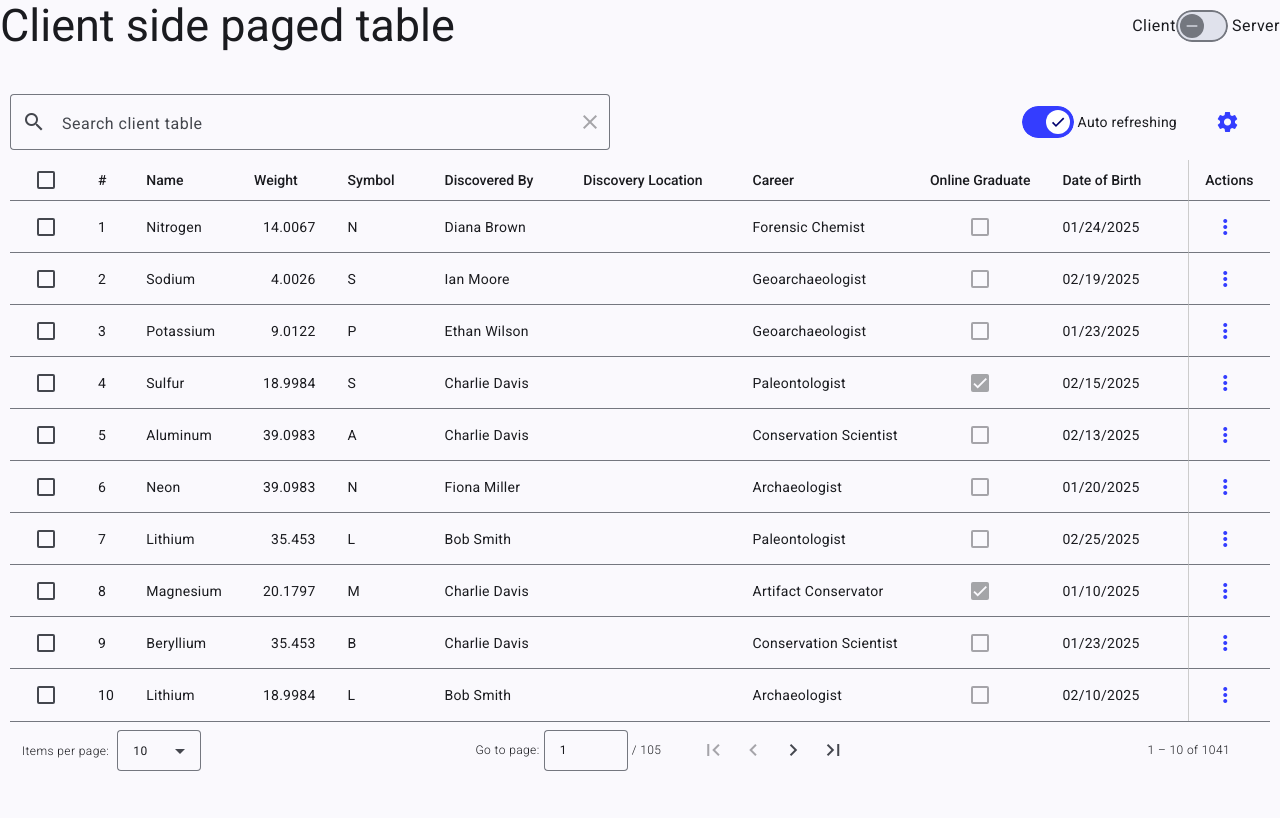
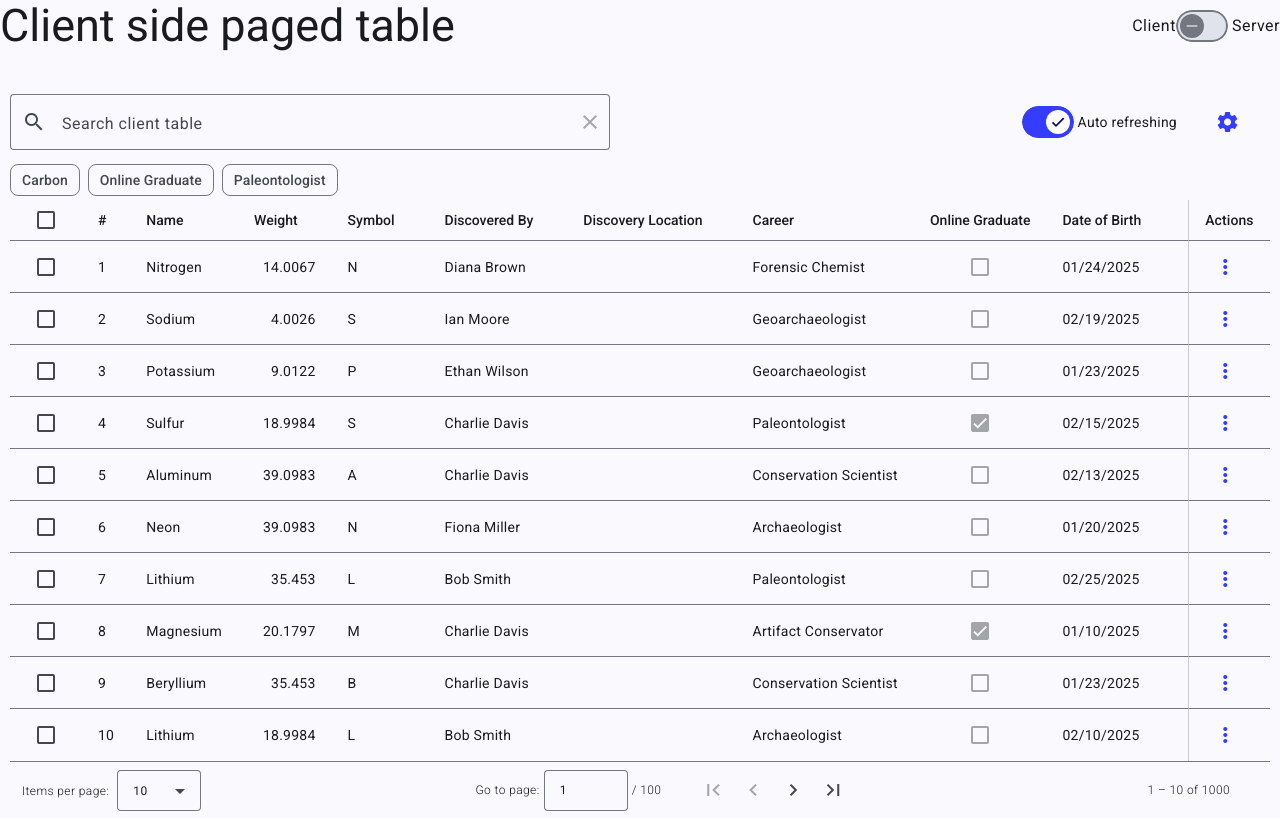
Before and after one commit to this-wastes-time/sp1-custom-table, an Angular app in the folder sp1-custom-table/: page / in a window 1280 px wide. Built offline with nearby package versions, Linux system fonts and the light colour scheme.

Commit message:
resolves #81; example mat-chip quick filters

```diff
--- a/sp1-custom-table/src/app/app.component.html
+++ b/sp1-custom-table/src/app/app.component.html
@@ -17,6 +17,15 @@
         [pageSize]="cPageSize"
         (filterChange)="clientFilterChanged($event)"
         (sortChange)="clientSortChanged($event)">
+        <div>
+          <mat-chip-listbox aria-label="select a filter"
+            (change)="onChipChange($event.value)"
+            multiple>
+            <mat-chip-option color="primary" [value]="{ field: 'name', value:'Carbon' }"> Carbon </mat-chip-option>
+            <mat-chip-option color="primary" [value]="{ field: 'online', value:true }"> Online Graduate </mat-chip-option>
+            <mat-chip-option color="primary" [value]="{ field: 'career', value:'Paleontologist' }"> Paleontologist </mat-chip-option>
+          </mat-chip-listbox>
+        </div>
       </app-custom-table>
 
       <mat-divider></mat-divider>
--- a/sp1-custom-table/src/app/app.component.ts
+++ b/sp1-custom-table/src/app/app.component.ts
@@ -12,13 +12,16 @@ import { Column } from './shared/components/custom-table/models/column.model';
 import { PathValuePipe } from './shared/pipes/path-value.pipe';
 import { MatSlideToggleModule } from '@angular/material/slide-toggle';
 import { SpanFillerComponent } from './shared/components/span-filler/span-filler.component';
+import { MatChipsModule } from '@angular/material/chips';
 
 const AFREFRESH = 2000;
 
 @Component({
   selector: 'app-root',
   standalone: true,
-  imports: [CustomTableComponent, ClientPaginatorComponent, ServerPaginatorComponent, AsyncPipe, MatDividerModule, MatSlideToggleModule, SpanFillerComponent],
+  imports: [CustomTableComponent, ClientPaginatorComponent, ServerPaginatorComponent, AsyncPipe, MatDividerModule, MatSlideToggleModule, SpanFillerComponent,
+    MatChipsModule
+  ],
   templateUrl: './app.component.html',
   styleUrl: './app.component.scss',
   providers: [PathValuePipe],
@@ -73,7 +76,7 @@ export class AppComponent implements OnInit {
           type: 'text',
           field: 'discoveryLocation',
           header: 'Discovery Location',
-          valueGetter: (row) => `${row.university} (${row.country})`,
+          valueGetter: (row: MockModel) => `${row.university} (${row.country})`,
           sortable: true,
         },
         {
@@ -86,7 +89,7 @@ export class AppComponent implements OnInit {
           type: 'checkbox',
           field: 'online',
           header: 'Online Graduate',
-          checked(row) {
+          checked(row: MockModel) {
             return row.online;
           },
           align: 'center',
@@ -101,7 +104,7 @@ export class AppComponent implements OnInit {
           type: 'checkbox',
           field: 'married',
           header: 'Married',
-          checked(row) {
+          checked(row: MockModel) {
             return row.married;
           },
           align: 'center',
@@ -153,7 +156,7 @@ export class AppComponent implements OnInit {
         {
           label: 'Show details',
           description: 'Show more details',
-          action: (row) => console.log('Showing details:', row),
+          action: (row: MockModel) => console.log('Showing details:', row),
         },
       ],
     },
@@ -226,8 +229,9 @@ export class AppComponent implements OnInit {
   cPageIndex = 0;
   cPageSize = 10;
   cPageSizeOptions = [10, 20, 40, 80, 100];
-  // Client filter var.
-  clientFilter = '';
+  // Client filter vars.
+  clientSearchBarText = '';
+  clientColumnFilters: Record<string, unknown> = {};
   // Client sort var.
   clientSort = { active: '', direction: '' };
 
@@ -275,7 +279,7 @@ export class AppComponent implements OnInit {
     this.loadData();
 
     // Start auto refresh on client table.
-    this.startAF();
+    // this.startAF();
   }
 
   loadData(): void {
@@ -356,13 +360,14 @@ export class AppComponent implements OnInit {
     let filteredData = [...this.clientData];
 
     // Store filtering and sorting options.
-    const globalFilter = this.clientFilter;
+    const searchBarText = this.clientSearchBarText;
+    const columnFilters = this.clientColumnFilters;
     const sortBy = this.clientSort.active;
     const sortDirection = this.clientSort.direction;
 
     // Apply global filter, if provided
-    if (globalFilter) {
-      const searchTerm = globalFilter.toLowerCase();
+    if (searchBarText) {
+      const searchTerm = searchBarText.toLowerCase();
       filteredData = filteredData.filter((item) =>
         Object.values(item).some((value) =>
           value !== null &&
@@ -370,6 +375,29 @@ export class AppComponent implements OnInit {
           value.toString().toLowerCase().includes(searchTerm)
         )
       );
+    }
+
+    if (columnFilters) {
+      Object.keys(columnFilters).forEach((key) => {
+        const filterValue = columnFilters[key];
+        filteredData = filteredData.filter((item) => {
+          // Get nested value
+          const itemValue = this.pvp.transform(item, key);
+
+          // Handle multiple values filtering (e.g., "name": ["Aluminum", "Beryllium"])
+          if (Array.isArray(filterValue)) {
+            return filterValue.includes(itemValue);
+          }
+
+          // Handle string matching (case-insensitive)
+          if (typeof itemValue === 'string') {
+            return itemValue.toLowerCase().includes(String(filterValue).toLowerCase());
+          }
+
+          // Handle direct equality checks for booleans and numbers
+          return itemValue === filterValue;
+        });
+      });
     }
 
     // Sort if sortBy is provided
@@ -415,13 +443,13 @@ export class AppComponent implements OnInit {
     this.loading = true;
     // Reset if paginator knows the data limit.
     this.serverPaginator.totalItemsKnown = false;
-    const globalFilter = this.serverFilter;
+    const searchBarText = this.serverFilter;
     const sortBy = this.serverSort.active;
     const sortDirection = this.serverSort.direction;
 
 
     setTimeout(() => {
-      this.serverData$ = this.mockService.fetchData(this.sPageIndex, this.sPageSize, sortBy, sortDirection, globalFilter).pipe(
+      this.serverData$ = this.mockService.fetchData(this.sPageIndex, this.sPageSize, sortBy, sortDirection, searchBarText).pipe(
         catchError(() => {
           return of([]); // Return an empty array in case of error
         }),
@@ -453,7 +481,7 @@ export class AppComponent implements OnInit {
   }
 
   clientFilterChanged(updatedFilter: string): void {
-    this.clientFilter = updatedFilter;
+    this.clientSearchBarText = updatedFilter;
     this.tableDataRequestClient();
   }
 
@@ -476,6 +504,12 @@ export class AppComponent implements OnInit {
     this.toggleExample = checked ? 'server' : 'client';
   }
 
+  onChipChange(changes: { field: string; value: string }[]): void {
+    this.clientColumnFilters = {};
+    changes.forEach(change => this.clientColumnFilters[change.field] = change.value);
+    this.tableDataRequestClient();
+  }
+
   _getRandomNumber(min: number, max: number): number {
     return Math.floor(Math.random() * (max - min + 1)) + min;
   }
--- a/sp1-custom-table/src/app/shared/components/custom-table/custom-table.component.html
+++ b/sp1-custom-table/src/app/shared/components/custom-table/custom-table.component.html
@@ -75,9 +75,8 @@
           }
         </div>
 
+        <!-- Slot for anything to enhance table visuals like column filter and/or mat-chip quick filter options. -->
         <ng-content />
-
-        <ng-content select="quick-filter-chips" />
 
         <div class="table-container">
           <table mat-table [dataSource]="tableData" matSort
```
